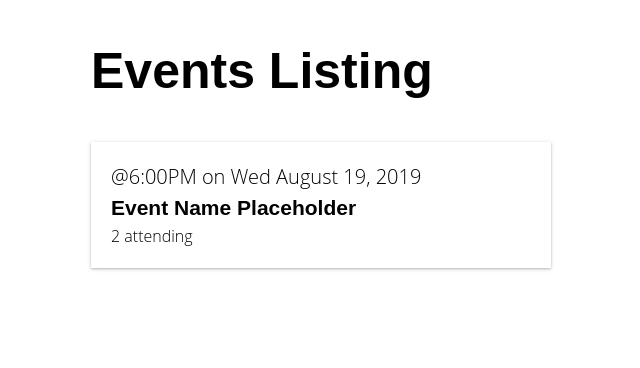
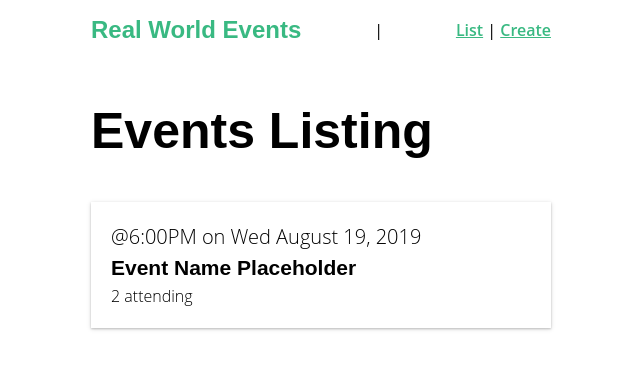
Before and after one commit to merylsays/vue-with-vuex-vue-router, a Vue app: page / in a window 1280 px wide. Shown: the top 368 px of the page, without its empty margins (319-959 px from the left). Built offline with nearby package versions, Linux system fonts and the light colour scheme.

Commit message:
top-nav: import, register and use NavBar component,

```diff
--- a/src/App.vue
+++ b/src/App.vue
@@ -1,9 +1,18 @@
 <template>
   <div id="app">
+    <NavBar />
     <router-view />
   </div>
 </template>
+<script>
+import NavBar from "@/components/NavBar.vue";
 
+export default {
+  components: {
+    NavBar
+  }
+};
+</script>
 <style>
 html {
   -webkit-text-size-adjust: 100%;
```
